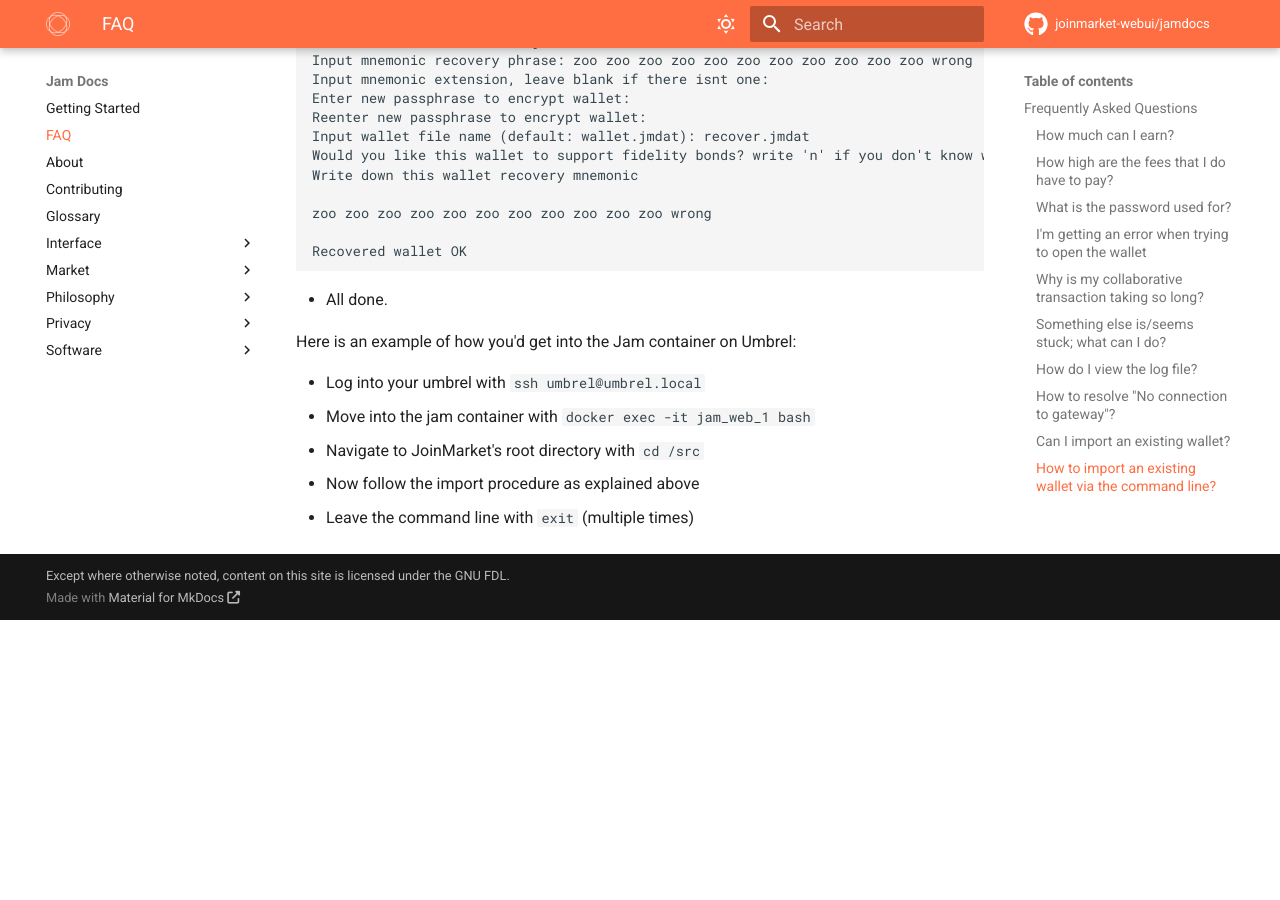
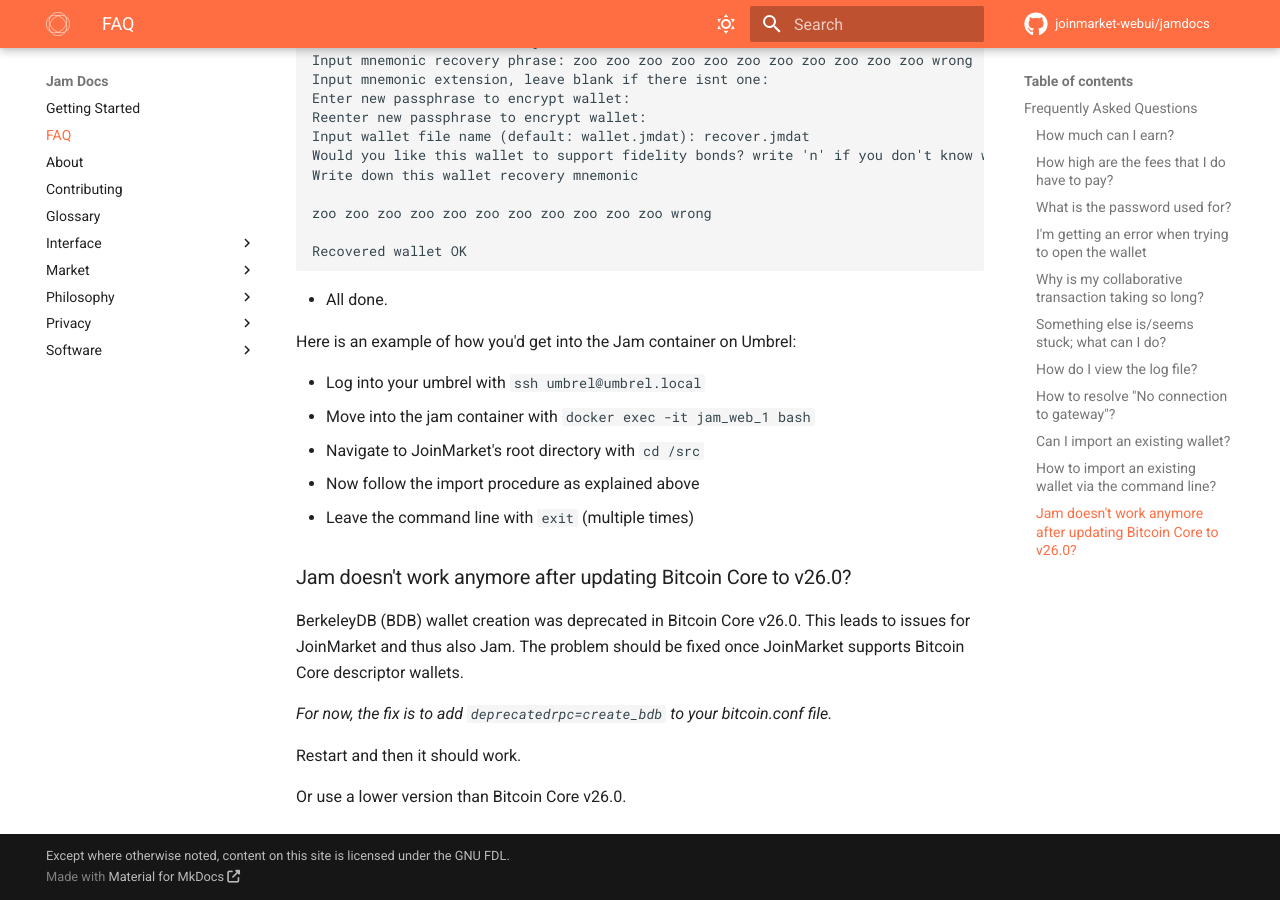
Before and after one commit to joinmarket-webui/jamdocs, an MkDocs documentation site: the page built from docs/FAQ.md, in a window 1280 px wide and 900 px high, scrolled down 3867 px. Built offline with MkDocs 1.6.1 and Material for MkDocs 9.7.7, drawn with Linux system fonts in a browser that asks for light colours; nearby versions of some CDN libraries; comment, search, counter and statistics services are not loaded; before the commit the page ends 4487 px from its top, so only the background shows below that.

Commit message:
FAQ: Jam doesn't work anymore after updating Bitcoin Core v26.0 (#53)
jam doesn't work anymore after updating Core 26

```diff
--- a/docs/FAQ.md
+++ b/docs/FAQ.md
@@ -215,3 +215,15 @@
 - Navigate to JoinMarket's root directory with `cd /src`
 - Now follow the import procedure as explained above
 - Leave the command line with `exit` (multiple times)
+
+### Jam doesn't work anymore after updating Bitcoin Core to v26.0?
+
+BerkeleyDB (BDB) wallet creation was deprecated in Bitcoin Core v26.0.
+This leads to issues for JoinMarket and thus also Jam.
+The problem should be fixed once JoinMarket supports Bitcoin Core descriptor wallets.
+
+_For now, the fix is to add `deprecatedrpc=create_bdb` to your bitcoin.conf file._
+
+Restart and then it should work.
+
+Or use a lower version than Bitcoin Core v26.0.
```
